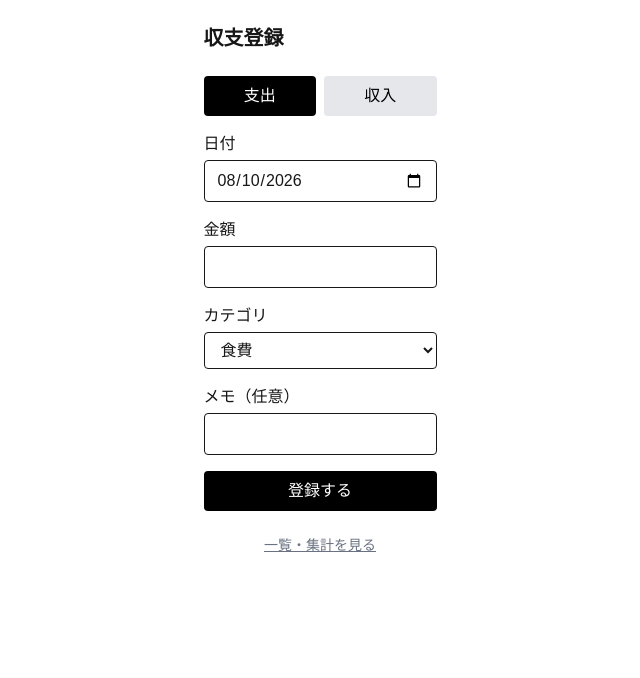
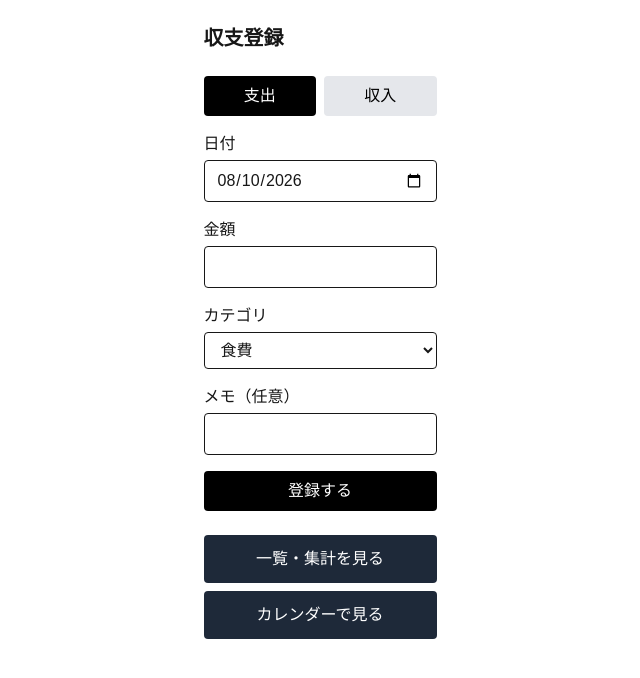
Before and after one commit to teruterupa/kakeibo-app, a Next.js app: page / in a window 1280 px wide. Shown: the top 678 px of the page, without its empty margins (320-960 px from the left). Built offline with nearby package versions, Linux system fonts and the light colour scheme.

Commit message:
feat: トップページのボタンを大型化しカレンダーへの導線を追加

```diff
--- a/app/page.tsx
+++ b/app/page.tsx
@@ -122,12 +122,20 @@ export default function Home() {
         )}
       </form>
 
-      <Link
-        href="/transactions"
-        className="text-center text-sm text-gray-500 underline"
-      >
-        一覧・集計を見る
-      </Link>
+      <div className="flex flex-col gap-2">
+        <Link
+          href="/transactions"
+          className="rounded bg-gray-800 px-4 py-3 text-center text-white"
+        >
+          一覧・集計を見る
+        </Link>
+        <Link
+          href="/calendar"
+          className="rounded bg-gray-800 px-4 py-3 text-center text-white"
+        >
+          カレンダーで見る
+        </Link>
+      </div>
     </main>
   );
 }
```
